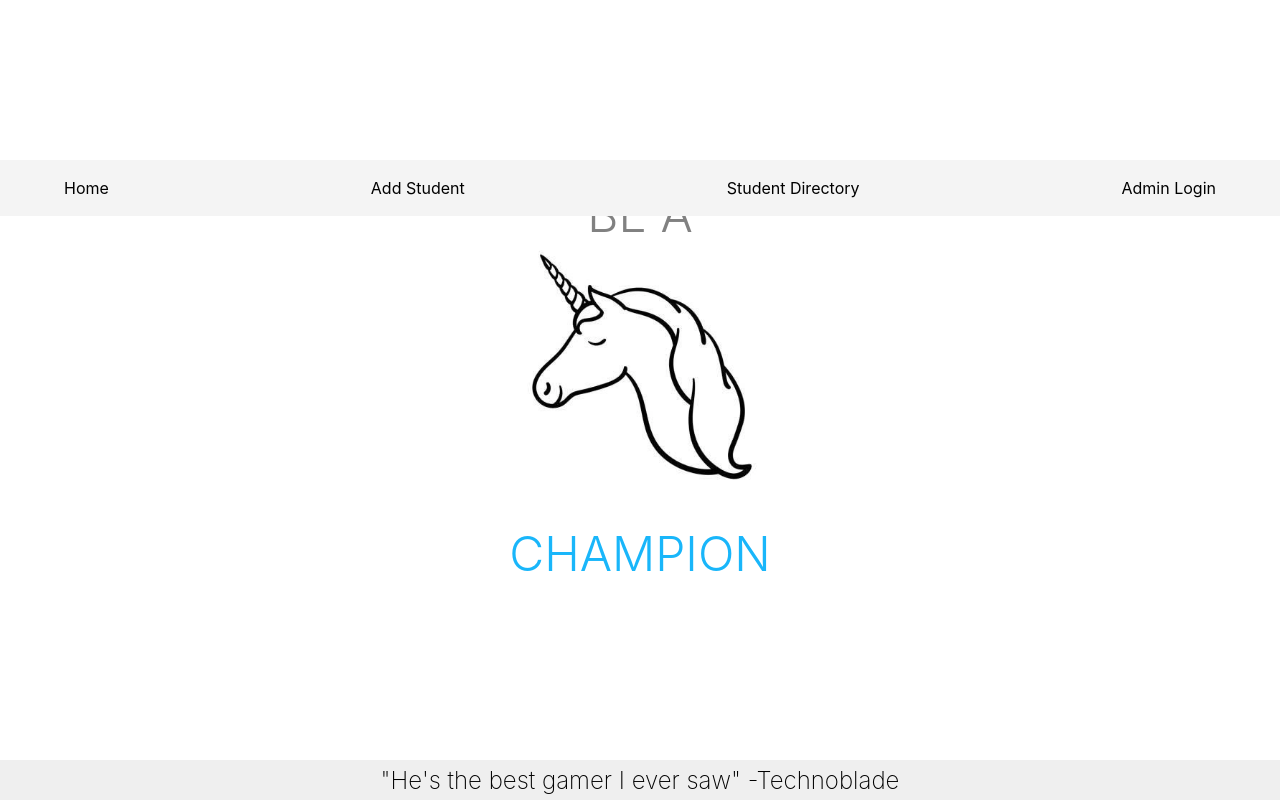
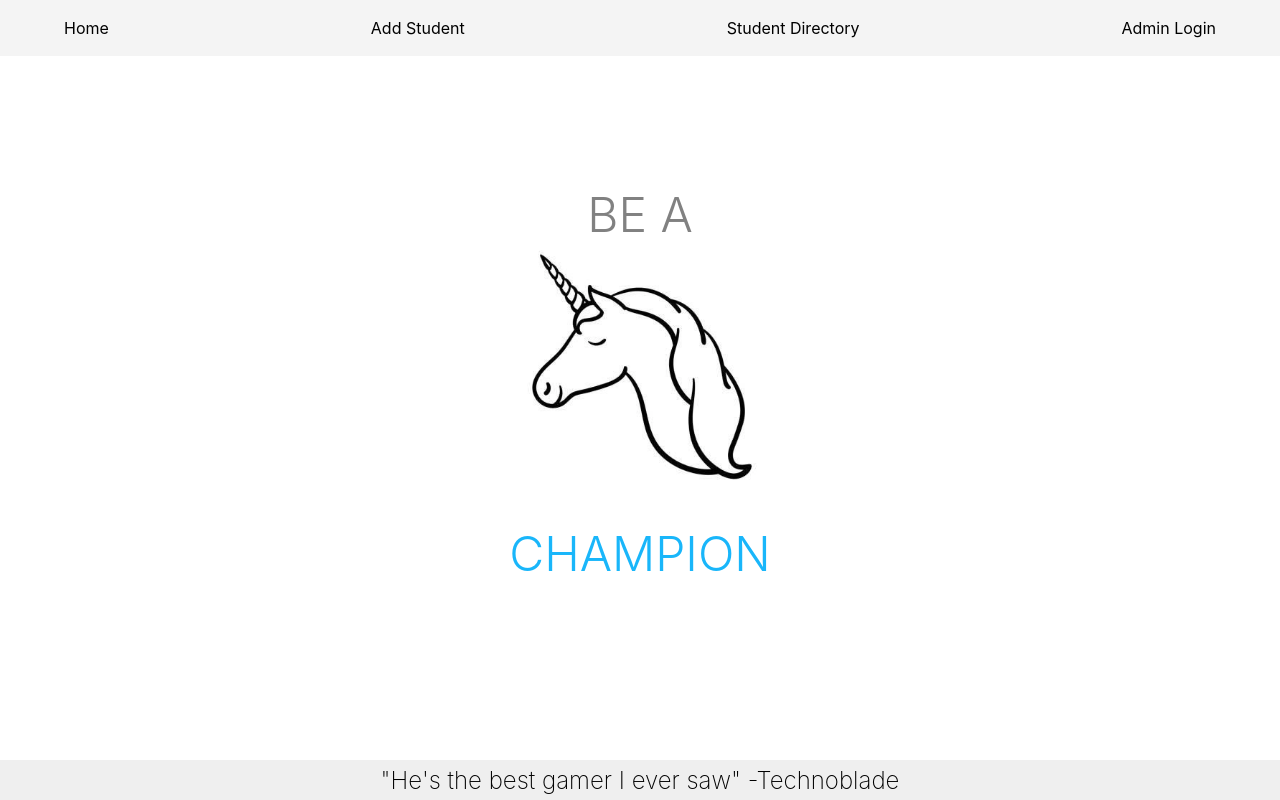
Before and after one commit to mroseweir/pp-points2, a React (Create React App) app: page / in a window 1280 px wide. Built offline with nearby package versions, Linux system fonts and the light colour scheme.

Commit message:
fixed header issue

```diff
--- a/src/index.css
+++ b/src/index.css
@@ -18,6 +18,7 @@ code {
 }
 nav {
   position: fixed;
+  top: 0;
   height: 7vh;
   width: 100%;
   margin-bottom: 10vh;
--- a/src/pages/Home.jsx
+++ b/src/pages/Home.jsx
@@ -2,8 +2,8 @@ import React from "react";
 import Header from "../components/Header";
 import Footer from "../components/footer";
 import logo from "./unicorn.svg";
-// import PlusMinusBtn from "../../src/components/PlusMinusBtn";
-function home() {
+
+function Home() {
   return (
     <div>
       <Header />
@@ -17,4 +17,4 @@ function home() {
   );
 }
 
-export default home;
+export default Home;
```
